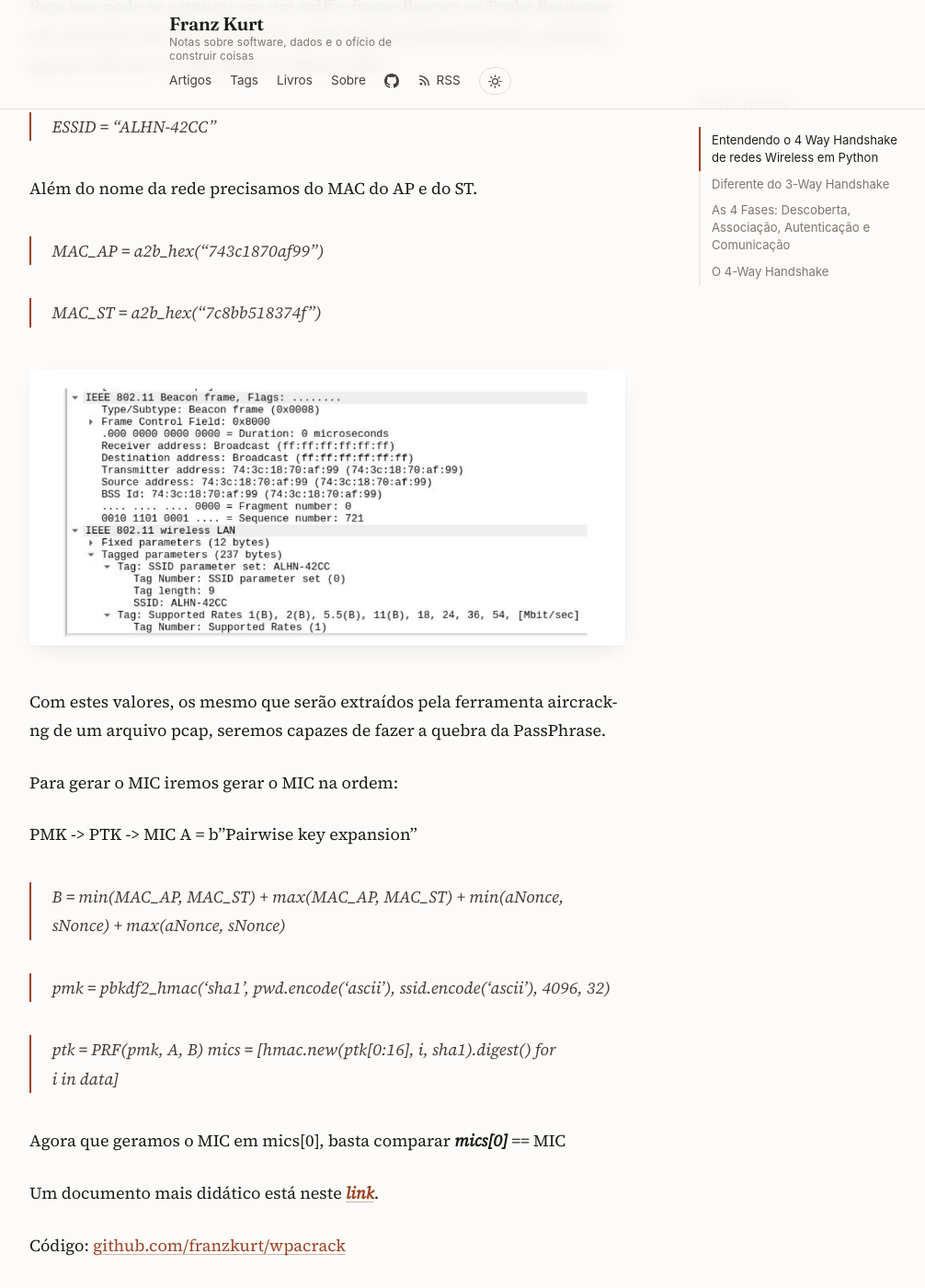
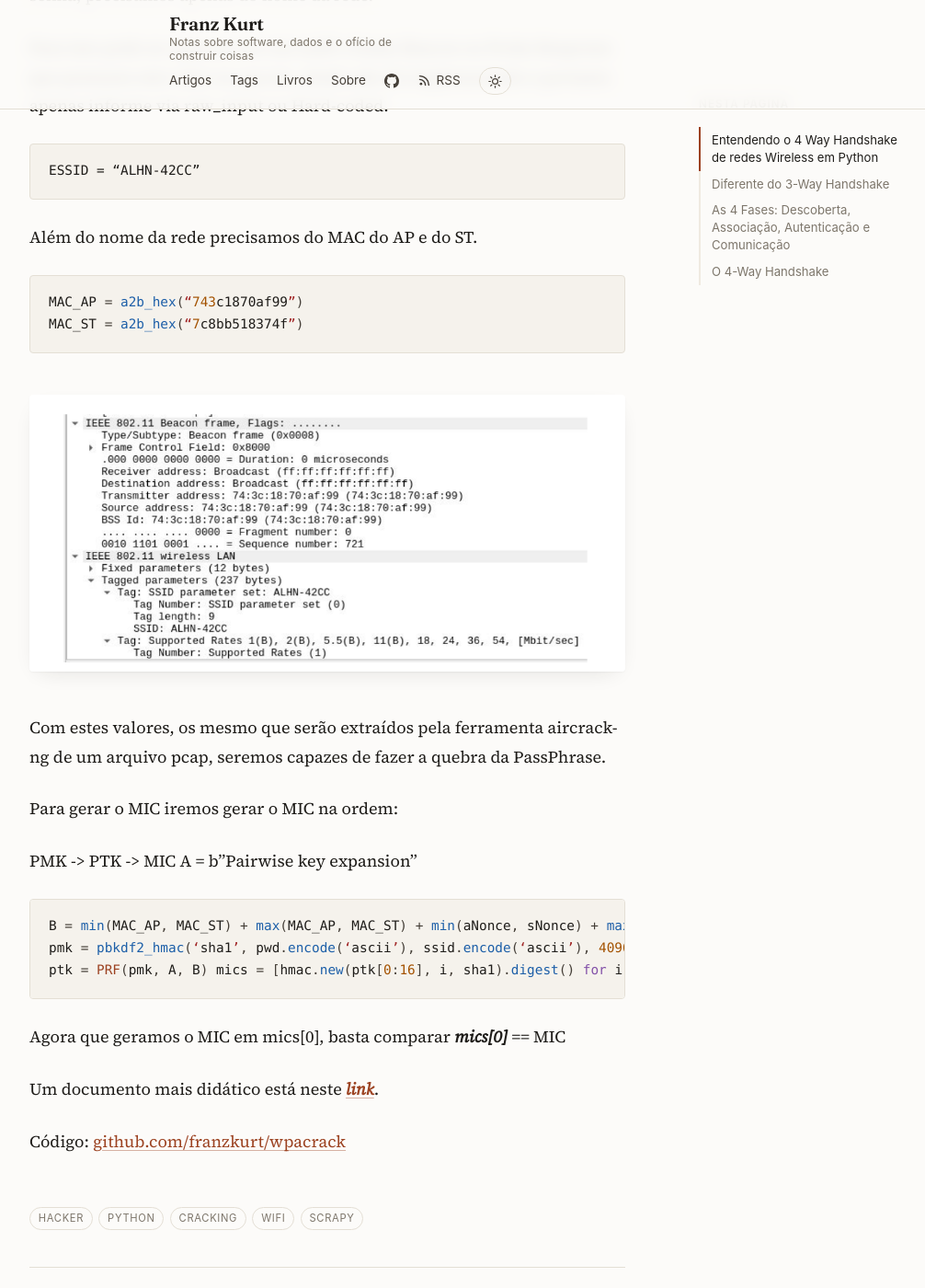
Before and after one commit to franzkurt/franzkurt.github.io, a Jekyll site: the page built from _posts/2021-05-13-como-eu-criei-um-script-para-quebra-de-senhas-de-rede-wi-fi-com-scapy.md, in a window 1280 px wide and 1400 px high, scrolled down 10040 px. Shown: the whole window at 92% size, without its empty margins (132-1138 px from the left). Built offline with Jekyll 4.4.1, drawn with Linux system fonts in a browser that asks for light colours; some of the changed text lies outside the part shown.

Commit message:
Scapy: fórmulas e código do handshake em blocos de código
O import do Medium trouxe as fórmulas de derivação de chave (PSK, PMK, PTK,
GTK), o código Python do cálculo do MIC e os valores hex capturados como
citação e itálico. Convertidos para blocos de código com realce de sintaxe,
preservando as citações que são prosa de verdade. Era o único dos importados
com código como citação; nos outros, o que parecia código era citação
legítima com links.

Co-Authored-By: Claude Opus 5 (1M context) <noreply@anthropic.com>

````diff
--- a/_posts/2021-05-13-como-eu-criei-um-script-para-quebra-de-senhas-de-rede-wi-fi-com-scapy.md
+++ b/_posts/2021-05-13-como-eu-criei-um-script-para-quebra-de-senhas-de-rede-wi-fi-com-scapy.md
@@ -60,7 +60,9 @@ Com este padrão conhecido, teremos a sequência de quatro passos abaixo, a fim
 
 A chave Pre Shared Key é gerada com o PassPhrase e o BSSID
 
-PSK = PBKDF2(str.encode(PassPhrase), str.encode(BSSID), 4096, 32) —
+```
+PSK = PBKDF2(str.encode(PassPhrase), str.encode(BSSID), 4096, 32)
+```
 
 **pbkdf2* — *Password-Based Key Derivation Function 2*
 
@@ -74,13 +76,17 @@ Porém atualmente o protocolo é utilizado por padrão e precisamos calcular PMK
 
 De posse da PSK e do salt BSSID é possível gerar a PairWise Master Key.
 
+```
 PMK = PBKDF2(HMAC−SHA1, PSK, BSSID, 4096, 256)
+```
 
 Após as 4096 iterações a chave gerada deve possuir 256 bits. A próxima chave é a PairWise Transient Key gerada com a função PRF512 que terá uma saída de 512-bits. Destes os primeiros 384-bit serão usados como 3 chaves distintas (KEK + KCK + TK) e os 128-bit finais como configurações do protocolo TKIP (Rx e Tx).
 
 Utilizando ambos os valores gerados SNonce e Anonce e o endereço físico dos dispositivos envolvidos MAC é possível obter um hash final chamado PTK.
 
+```
 PTK = PRF512 (PMK + Anonce + SNonce + Mac (AP)+ Mac (ST))
+```
 
 <figure>
   <img src="/assets/img/medium/como-eu-criei-um-script-para-quebra-de-senhas-de-rede-wi-fi-com-scapy/03.png" alt="">
@@ -96,7 +102,9 @@ Se o MICtx recebido no pacote for igual ao MIC gerado, tudo certo e vamos para a
 
 Já para a comunicação (broadcast), digo ARP e DNS, será necessário criar uma chave a ser compartilhada por todo o grupo de dispositivos ligados na mesma rede. Entra em ação a Group Transient Key
 
+```
 GTK = PRF-256(GMK, “Group key expansion”, MAC_AP||GNonce)
+```
 
 Utilizando o GMK, uma chave privada gravada no AP, e um GNonce gerado aleatoriamente pelo AP, uma chave chamada GTK é criada e anexada no pacote numero 4. Que encerra o 4 Way Handshake. Crack da senha WPA2
 
@@ -118,7 +126,7 @@ Para exibir a resposta da captura pode-se armazenar a resposta e cada posição
 
 Por exemplo: res[0]. *Não foi realizado o ordenamento dos pacotes, apenas sabemos que o MIC do primeiro é zero e com isso podemos ordená-los. Exibindo os dois primeiros pacotes percebemos que o scapy nos permite interpretar os dados como desejarmos. vamos salvar um pcap e comparar no wireshark.
 
-> O comando para salvar um pcap no scapy: wrpcap(‘filtered.pcap’, res, append=True)
+O comando para salvar um pcap no scapy é `wrpcap(‘filtered.pcap’, res, append=True)`.
 
 O primeiro pacote possui o MIC vazio e o Nonce, como esperado. Este é o ANonce, uma vez que o primeiro pacote deve sempre ser enviado pelo AP.
 
@@ -132,7 +140,9 @@ A Flag de Key descriptor nos indica o Hash a ser utilizado, no caso HMAC-SHA1 A
 
 A Flag de Secure está 0 pois o sinal ainda não está encriptado. As demais fica pra estudos posteriores.
 
-> ANonce = 4a45276ddb0a599d43e9dc3730d023710e23d26956c3fcbf452d4f6b756b758f
+```
+ANonce = 4a45276ddb0a599d43e9dc3730d023710e23d26956c3fcbf452d4f6b756b758f
+```
 
 Comparando os valores conseguimos encontrar no scapy o valor aNonce = a2b_hex(res[0][34:98])
 
@@ -144,23 +154,30 @@ Precisamos agora dos dados do pacote numero 2:
 
 Temos agora o Nonce do pacote 2, ou seja,
 
-> SNonce = c65c7788d000da1da0fd9a206129b99df987b43e19d36705a5845c63c90f761e
+```
+SNonce = c65c7788d000da1da0fd9a206129b99df987b43e19d36705a5845c63c90f761e
+```
 
 Como o MIC também está presente, vamos armazena-lo:
 
-> MIC1 = dd4b4d11334a3fe31986c956905b4973
+```
+MIC1 = dd4b4d11334a3fe31986c956905b4973
+```
 
 Possuímos até o momento quase todos os dados necessários para o crack da senha, precisamos apenas do nome da rede.
 
 Para isso pode-se capturar em um sniff o frame Beacon ou Probe Response que possuem este valor no pacote. Ainda não foi implementado e portanto apenas informe via raw_input ou Hard-coded.
 
-> ESSID = “ALHN-42CC”
+```
+ESSID = “ALHN-42CC”
+```
 
 Além do nome da rede precisamos do MAC do AP e do ST.
 
-> MAC_AP = a2b_hex(“743c1870af99”)
-
-> MAC_ST = a2b_hex(“7c8bb518374f”)
+```python
+MAC_AP = a2b_hex(“743c1870af99”)
+MAC_ST = a2b_hex(“7c8bb518374f”)
+```
 
 <figure>
   <img src="/assets/img/medium/como-eu-criei-um-script-para-quebra-de-senhas-de-rede-wi-fi-com-scapy/07.png" alt="">
@@ -172,11 +189,11 @@ Para gerar o MIC iremos gerar o MIC na ordem:
 
 PMK -> PTK -> MIC A = b”Pairwise key expansion”
 
-> B = min(MAC_AP, MAC_ST) + max(MAC_AP, MAC_ST) + min(aNonce, sNonce) + max(aNonce, sNonce)
-
-> pmk = pbkdf2_hmac(‘sha1’, pwd.encode(‘ascii’), ssid.encode(‘ascii’), 4096, 32)
-
-> ptk = PRF(pmk, A, B) mics = [hmac.new(ptk[0:16], i, sha1).digest() for i in data]
+```python
+B = min(MAC_AP, MAC_ST) + max(MAC_AP, MAC_ST) + min(aNonce, sNonce) + max(aNonce, sNonce)
+pmk = pbkdf2_hmac(‘sha1’, pwd.encode(‘ascii’), ssid.encode(‘ascii’), 4096, 32)
+ptk = PRF(pmk, A, B) mics = [hmac.new(ptk[0:16], i, sha1).digest() for i in data]
+```
 
 Agora que geramos o MIC em mics[0], basta comparar ***mics[0]*** == MIC
 
````
